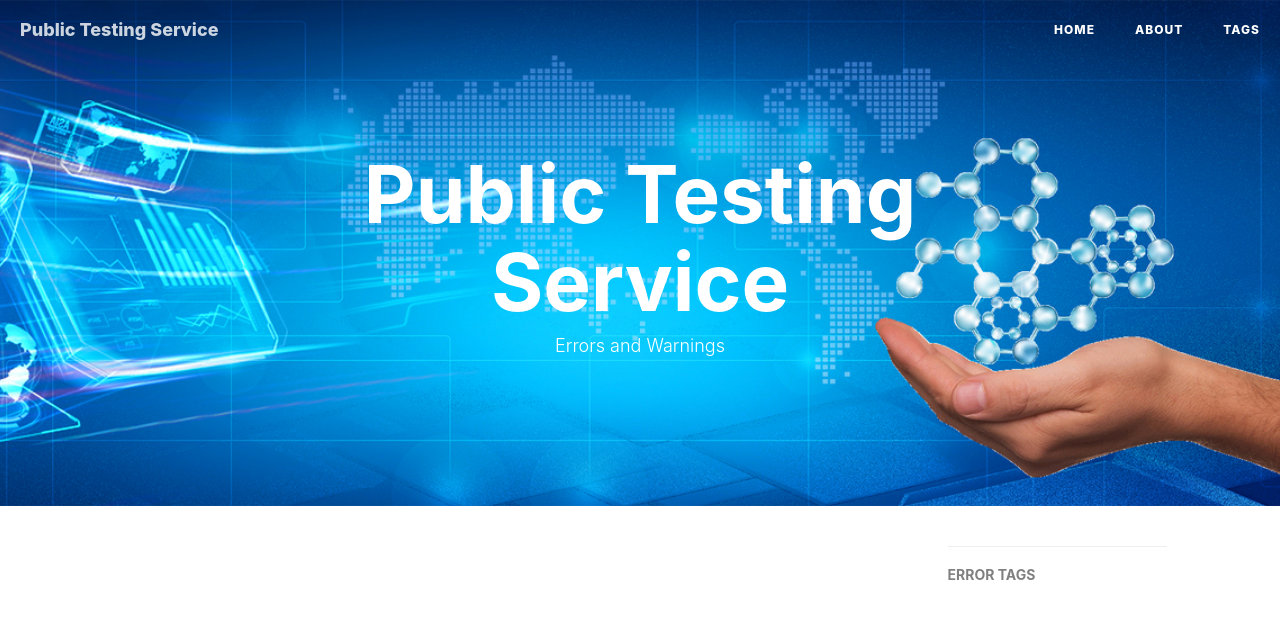
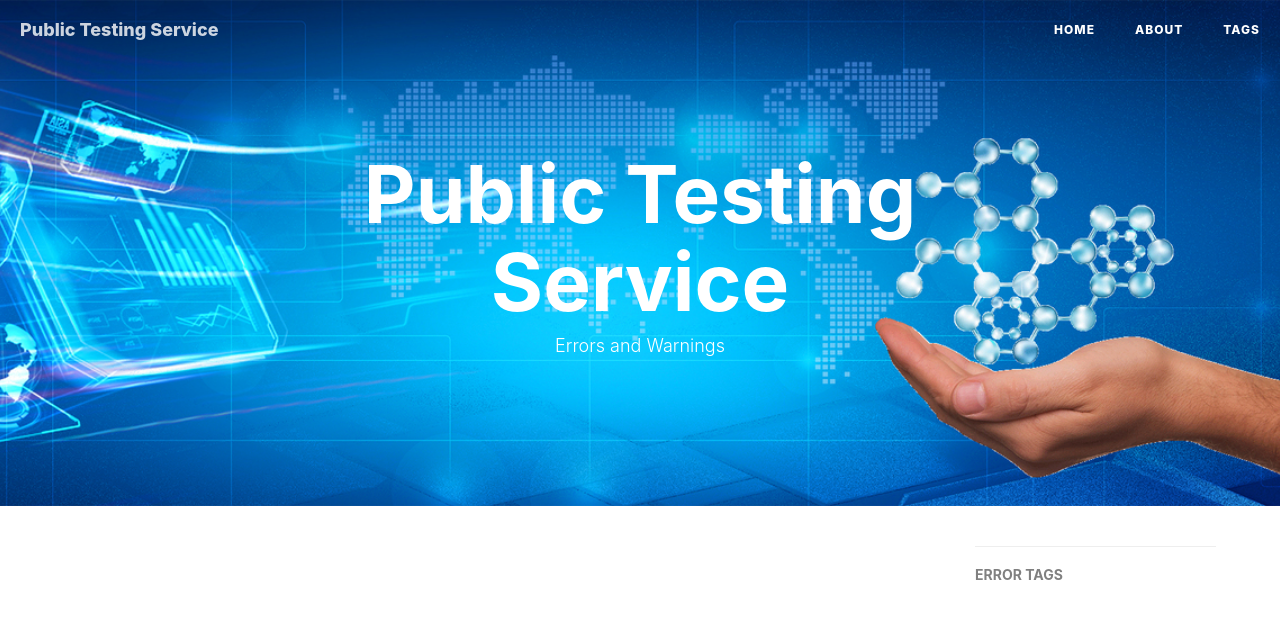
Before and after one commit to BXYMartin/OO-Public, a Jekyll site: the page built from docs/index.html, in a window 1280 px wide. Shown: the top 619 px of the page. Built offline with Jekyll 4.4.1, drawn with Linux system fonts in a browser that asks for light colours; the list of posts is cut into pages by our own code; comment, search, counter and statistics services are not loaded.

Commit message:
Updated Styles

```diff
--- a/docs/css/diss.css
+++ b/docs/css/diss.css
@@ -1,5 +1,6 @@
 .content > li {
 	float: left;
+    width: 180px;
 	list-style: none;
 	padding-top: 100px;
 	padding-bottom: 100px;
@@ -8,6 +9,7 @@
 }
 
 .container {
+    width: 100%;
 	margin: 0 auto;
 	overflow: hidden;
 }
@@ -27,5 +29,5 @@
 }
 
 .icobutton {
-	font-size: 30px !important;
+	font-size: 25px !important;
 }
--- a/docs/js/github.js
+++ b/docs/js/github.js
@@ -257,7 +257,6 @@
               console.log(request0["message"])
             };
 
-            var b = new Base64();
             console.log('\'' + JSON.stringify(mess) + '\'');
             request0.send(JSON.stringify(mess));
         };
```
